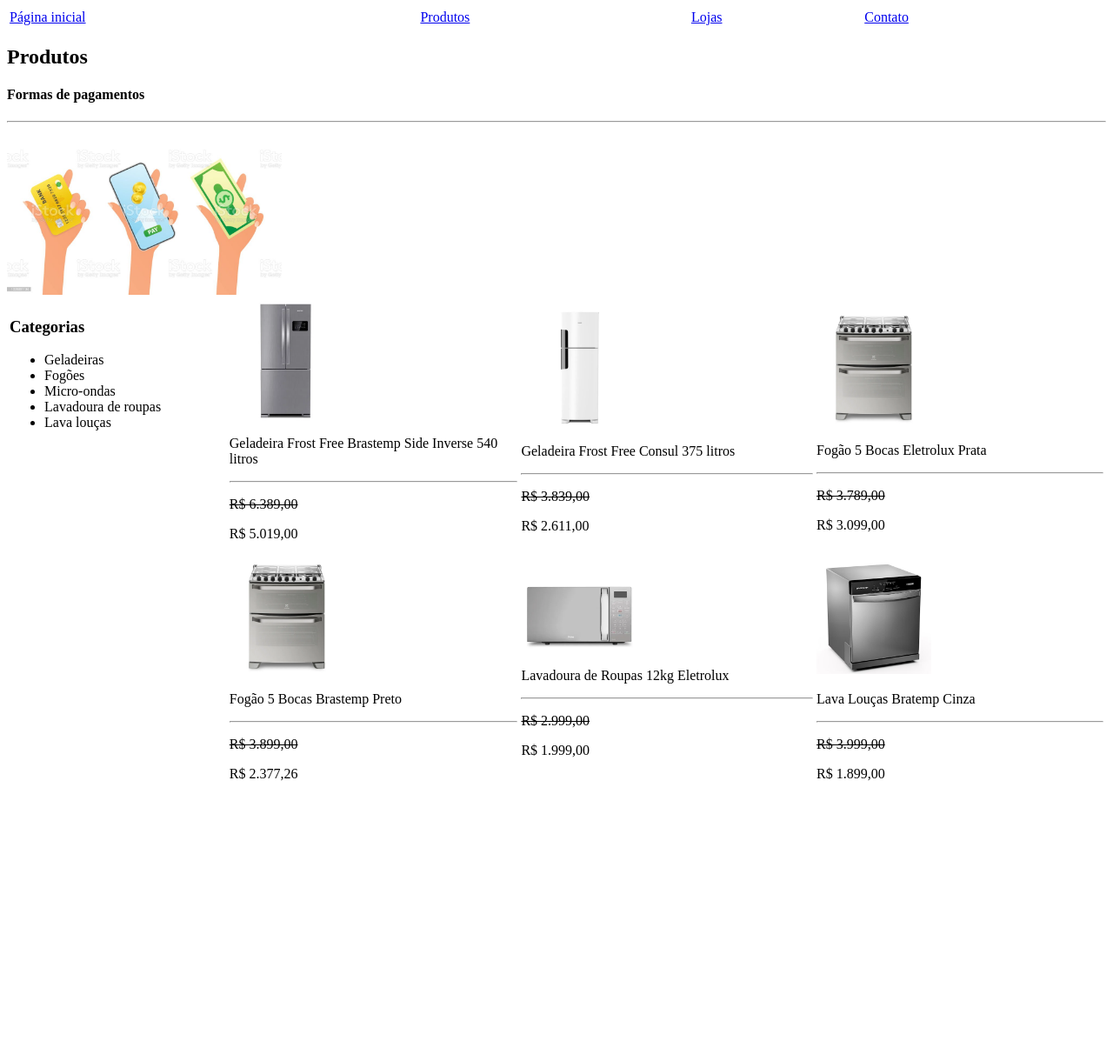
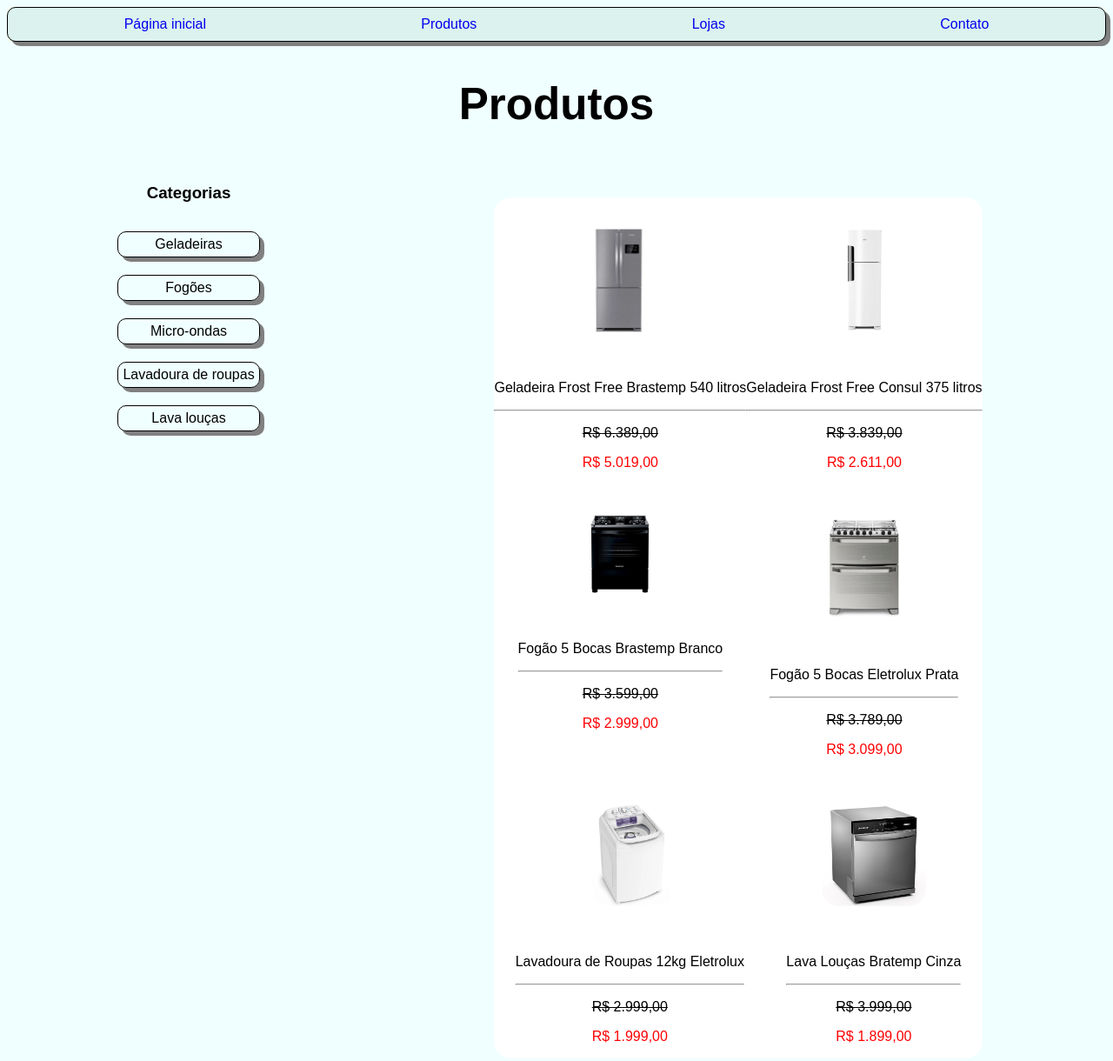
Before and after one commit to marcelo1mjam/RECODE, a plain HTML site: page html/produtos.html in a window 1280 px wide. Shown: the top 1220 px of the page at 87% size. Before the commit the page ends 926 px from the top, so only its background shows below. Drawn offline with Linux system fonts and the light colour scheme.

Commit message:
aplicação css pagina full stack eletro

```diff
--- /dev/null
+++ b/html/css/style.css
@@ -0,0 +1,69 @@
+/*HEADER TODAS AS PÁGINAS*/
+body{
+    font-family: Arial, Helvetica, sans-serif;
+    background-color:azure;
+    text-align: center;
+
+}
+
+a{
+    text-decoration: none;
+}
+.table-header{
+    background-color:rgb(219, 242, 238);
+    border: solid 1px;
+    border-radius: 10px;
+    box-shadow: 5px 5px gray;
+    padding: 10px;
+    display: flex;
+    justify-content: space-around;
+
+}
+h2{
+    font-size: 4vw;
+}
+.img-header{
+    width: 30%;
+    height: 30%;
+
+}
+header{
+    background-color:honeydew;
+}
+ul{
+    padding: 5px;
+    margin: 5px;
+    display: grid;
+    justify-content: space-around;
+    list-style-type: none;
+}
+
+/*página index*/
+.vermelho{
+    color: red;
+}
+/*PÁGINA PRODUTOS*/
+
+li{
+    margin: 10px;
+    border: solid 1px;
+    border-radius: 10px;
+    box-shadow: 5px 5px gray;
+    padding: 5px;
+    display: inline-block;
+
+}
+
+.preco{
+    color: red;
+}
+.produtos{
+    background-color: white;
+    margin: 35px;
+    border-radius: 20px;
+}
+.flex{
+    display: flex;
+    justify-items: center;
+    justify-content:space-around;
+}
--- a/html/produtos.html
+++ b/html/produtos.html
@@ -3,24 +3,22 @@
 <head>
     <meta charset="UTF-8">
     <meta name="viewport" content="width=device-width, initial-scale=1.0">
+    <link rel="stylesheet" href="./css/style.css">
     <title>Produtos - Full Stack Eletro</title>
 </head>
 <body>
-    <table width="100%">
-        <tr>
-            <td><a href="./index.html">Página inicial</a></td>
-            <td><a href="./produtos.html">Produtos</a></td>
-            <td><a href="./lojas.html">Lojas</a></td>
-            <td><a href="./contato.html">Contato</a></td>
-        </tr>
-    </table>
-    <h2>Produtos</h2>
-        <h4>Formas de pagamentos</h4>
-    <hr>
-        <img width="25%" height="25%" src="./imagens/formas DePagamento.jpg" alt="Formas de pagamento">
-    <table border="0" width="100%" cellpadding="">
-        <tr>
-            <td rowspan="5" width="20%" valign="top">
+    <header>
+        <nav class="table-header">
+            <a href="./index.html">Página inicial</a>
+            <a href="./produtos.html">Produtos</a>
+            <a href="./lojas.html">Lojas</a>
+            <a href="./contato.html">Contato</a>
+        </nav>
+    </header>
+    <main>
+        <h2>Produtos</h2>
+        <div class="flex">
+        <section class="categorias">
                 <h3>Categorias</h3>
                 <ul>
                     <li>Geladeiras</li>
@@ -29,60 +27,71 @@
                     <li>Lavadoura de roupas</li>
                     <li>Lava louças</li>
                 </ul>
-            </td>
-            <tr>
-            <td>
-                <img width="40%" src="./imagens/geladeiraFrostFree.webp" alt="">
+        </section>
+        <section class="produtos">
+        <div class="flex">
+            <div class="box-produto">
+                <img class="produtos" src="./imagens/geladeiraFrostFree.webp" alt="" width="120px">
                 <br>
-                <p>Geladeira Frost Free Brastemp Side Inverse 540 litros</p>
+                <p class="descricao">Geladeira Frost Free Brastemp 540 litros</p>
                 <hr>
-                <p><strike>R$ 6.389,00</strike></p>
-                <p>R$ 5.019,00</p>
-            </td>
-            <td>
-                <img width="40%" src="./imagens/geladeiraConsul.webp" alt="">
+                <p class="descricao"><strike>R$ 6.389,00</strike></p>
+                <p class="preco">R$ 5.019,00</p>
+            </div>
+            <div class="box-produto">
+                <img class="produtos"  src="./imagens/geladeiraConsul.webp" alt="" width="120px">
                 <br>
-                <p>Geladeira Frost Free Consul 375 litros</p>
+                <p class="descricao">Geladeira Frost Free Consul 375 litros</p>
                 <hr>
-                <p><strike>R$ 3.839,00</strike></p>
-                <p>R$ 2.611,00</p>
-            </td>
-            <td>
-                <img width="40%" src="./imagens/fogaoEletrolux.webp" alt="">
+                <p class="descricao"><strike>R$ 3.839,00</strike></p>
+                <p class="preco">R$ 2.611,00</p>
+            </div>
+        </div>
+        <div class="flex">
+            <div class="box-produto">
+                <img class="produtos" src="./imagens/fogaoBrastemp.webp" alt="" width="120px">
                 <br>
-                <p>Fogão 5 Bocas Eletrolux Prata</p>
+                <p class="descricao">Fogão 5 Bocas Brastemp Branco</p>
                 <hr>
-                <p><strike>R$ 3.789,00</strike></p>
-                <p>R$ 3.099,00</p>
-            </td>
-        </tr>
-        <tr>
-            <td>
-                <img width="40%" src="./imagens/fogaoEletrolux.webp" alt="">
+                <p class="descricao"><strike>R$ 3.599,00</strike></p>
+                <p class="preco">R$ 2.999,00</p>
+            </div>
+            <div class="box-produto">
+                <img class="produtos" src="./imagens/fogaoEletrolux.webp" alt="" width="120px">
                 <br>
-                <p>Fogão 5 Bocas Brastemp Preto</p>
+                <p class="descricao">Fogão 5 Bocas Eletrolux Prata</p>
                 <hr>
-                <p><strike>R$ 3.899,00</strike></p>
-                <p>R$ 2.377,26</p>
-            </td>
-            <td>
-                <img width="40%" src="./imagens/microondas.webp" alt="">
+                <p class="descricao"><strike>R$ 3.789,00</strike></p>
+                <p class="preco">R$ 3.099,00</p>
+            </div>
+        </div>
+        <div class="flex">
+            <div class="box-produto">
+                <img class="produtos"  src="./imagens/lavadouraDeRoupas.webp" alt="" width="120px">
                 <br>
-                <p>Lavadoura de Roupas 12kg Eletrolux</p>
+                <p class="descricao" >Lavadoura de Roupas 12kg Eletrolux</p>
                 <hr>
-                <p><strike>R$ 2.999,00</strike></p>
-                <p>R$ 1.999,00</p>
-            </td>
-            <td>
-                <img width="40%" src="./imagens/LavaLoucas.jpeg" alt="">
+                <p class="descricao"><strike>R$ 2.999,00</strike></p>
+                <p class="preco">R$ 1.999,00</p>
+            </div>
+            <div class="box-produto">
+                <img class="produtos"src="./imagens/LavaLoucas.jpeg" alt="" width="120px">
                 <br>
-                <p>Lava Louças Bratemp Cinza</p>
+                <p class="descricao">Lava Louças Bratemp Cinza</p>
                 <hr>
-                <p><strike>R$ 3.999,00</strike></p>
-                <p>R$ 1.899,00</p>
-            </td>
-        </tr>
-        </tr>
-    </table>
+                <p class="descricao"><strike>R$ 3.999,00</strike></p>
+                <p class="preco">R$ 1.899,00</p>
+            </div>
+        </div>
+        </section>
+    </div>
+    </main>
+    <footer>
+        <hr>
+        <h4>Formas de pagamentos</h4>
+
+        <img class="img-header" src="./imagens/formas DePagamento.jpg" alt="Formas de pagamento">
+
+    </footer>
 </body>
 </html>
```
Also changed, not shown: html/contato.html (+23 -10 lines), html/index.html (+22 -14 lines), html/laboratorio_de_pratica/exercicio1.html (added, +43 -0 lines), html/laboratorio_de_pratica/exercicio2-pagina2.html (added, +12 -0 lines), html/laboratorio_de_pratica/exercicio2.html (added, +20 -0 lines), html/laboratorio_de_pratica/exercicio3.html (added, +30 -0 lines), html/laboratorio_de_pratica/exercicio4.html (added, +49 -0 lines), html/laboratorio_de_pratica/exercicio5-pagina2.html (added, +15 -0 lines), html/laboratorio_de_pratica/exercicio5.html (added, +38 -0 lines), html/lojas.html (+15 -10 lines).
